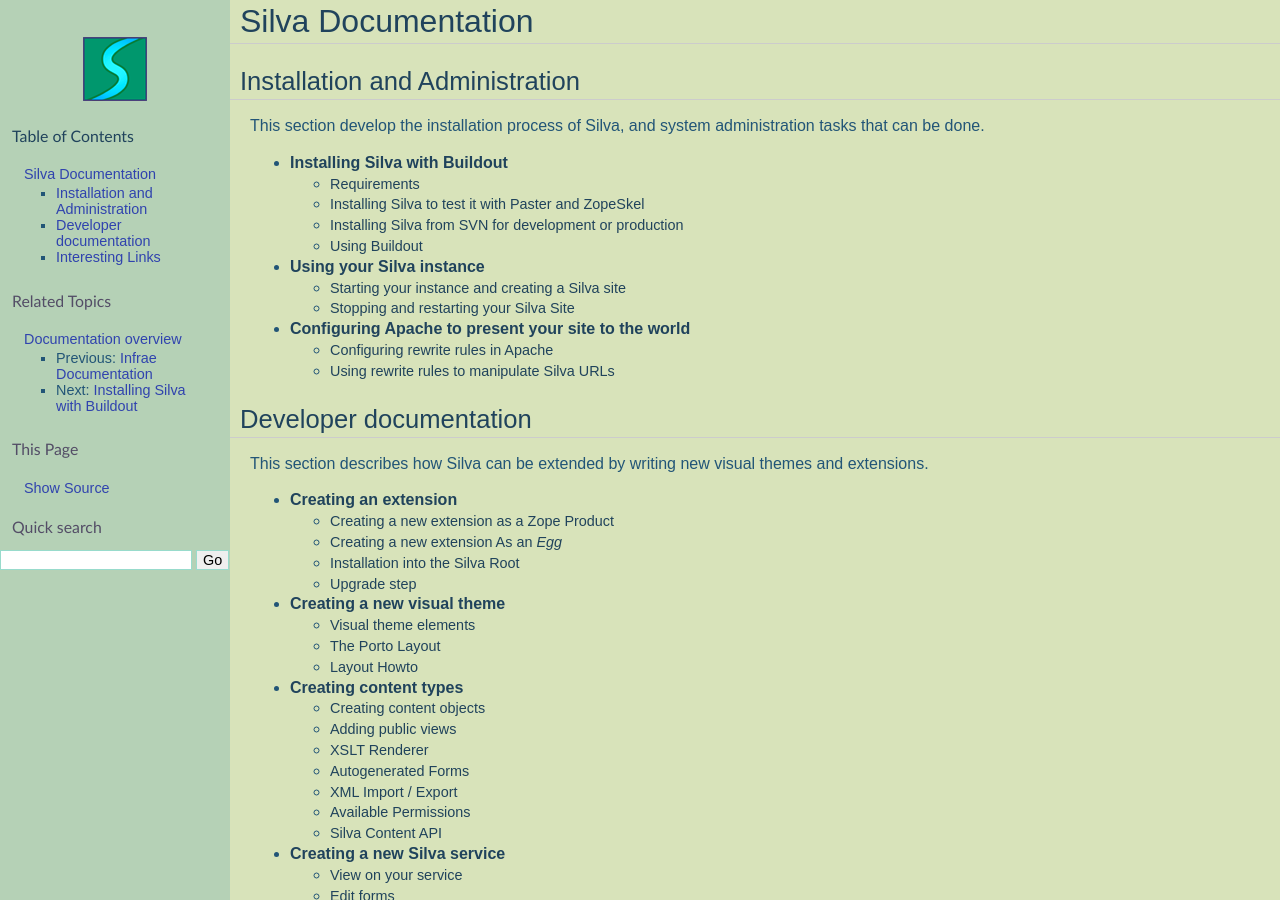
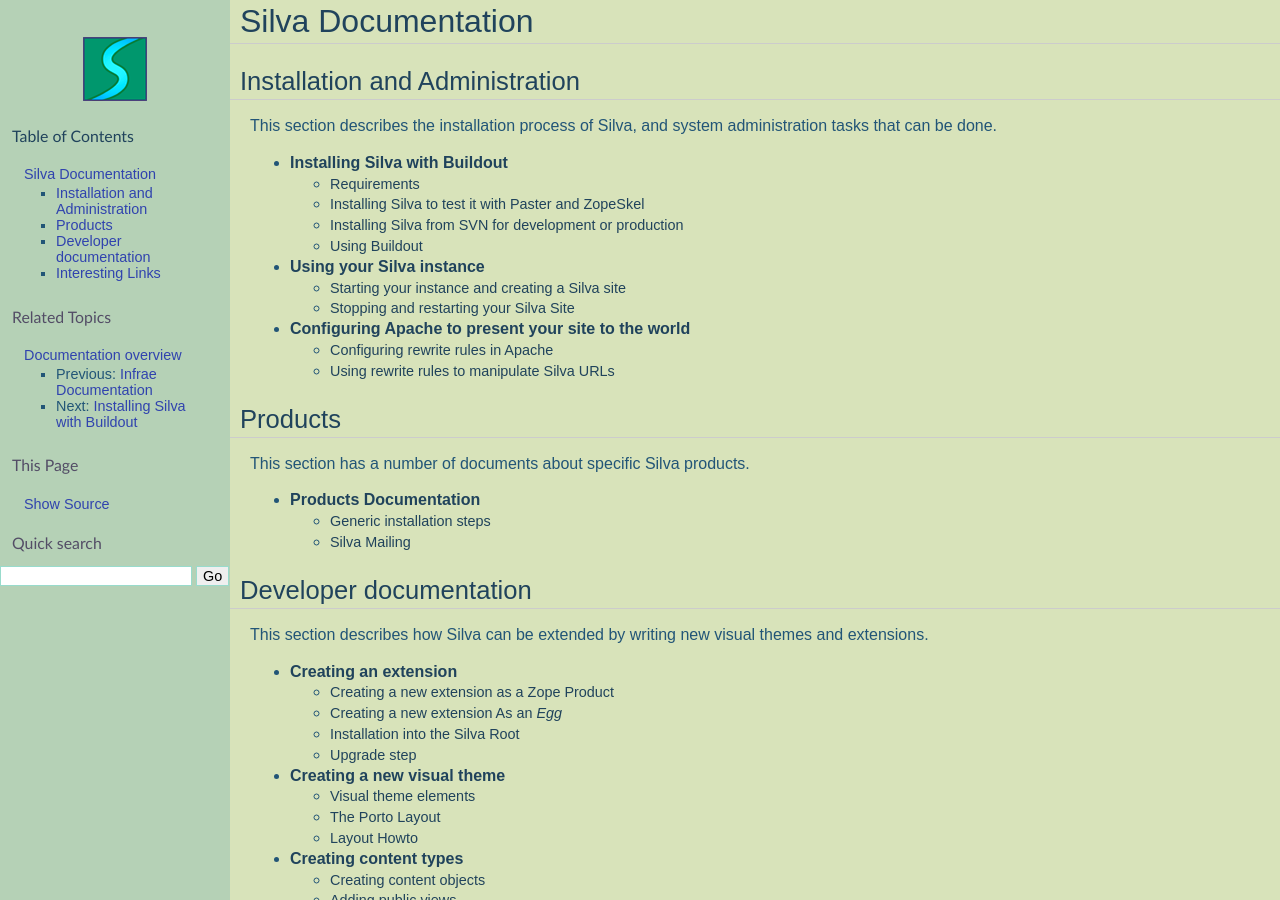
Before and after one commit to silvacms/documentation, a Sphinx documentation site: the page built from source/silva/index.rst, in a window 1280 px wide and 900 px high. Built offline with Sphinx 7.4.7, drawn with Linux system fonts in a browser that asks for light colours; pages that are not in the unit, such as notebooks, are missing from menus.

Commit message:
- Add Products to the Silva doc center, added generic product installation info and silvamailing

```diff
--- a/source/silva/index.rst
+++ b/source/silva/index.rst
@@ -4,7 +4,7 @@
 Installation and Administration
 -------------------------------
 
-This section develop the installation process of Silva, and system
+This section describes the installation process of Silva, and system
 administration tasks that can be done.
 
 .. toctree::
@@ -14,6 +14,15 @@
    starting
    apache
 
+Products
+--------
+
+This section has a number of documents about specific Silva products.
+
+.. toctree::
+   :maxdepth: 2
+
+   silva_products/index
 
 Developer documentation
 -----------------------
```
Also changed, not shown: source/silva/silva_products/genericinstallation.rst (added, +26 -0 lines), source/silva/silva_products/index.rst (added, +25 -0 lines), source/silva/silva_products/silvamailing.rst (added, +26 -0 lines).
